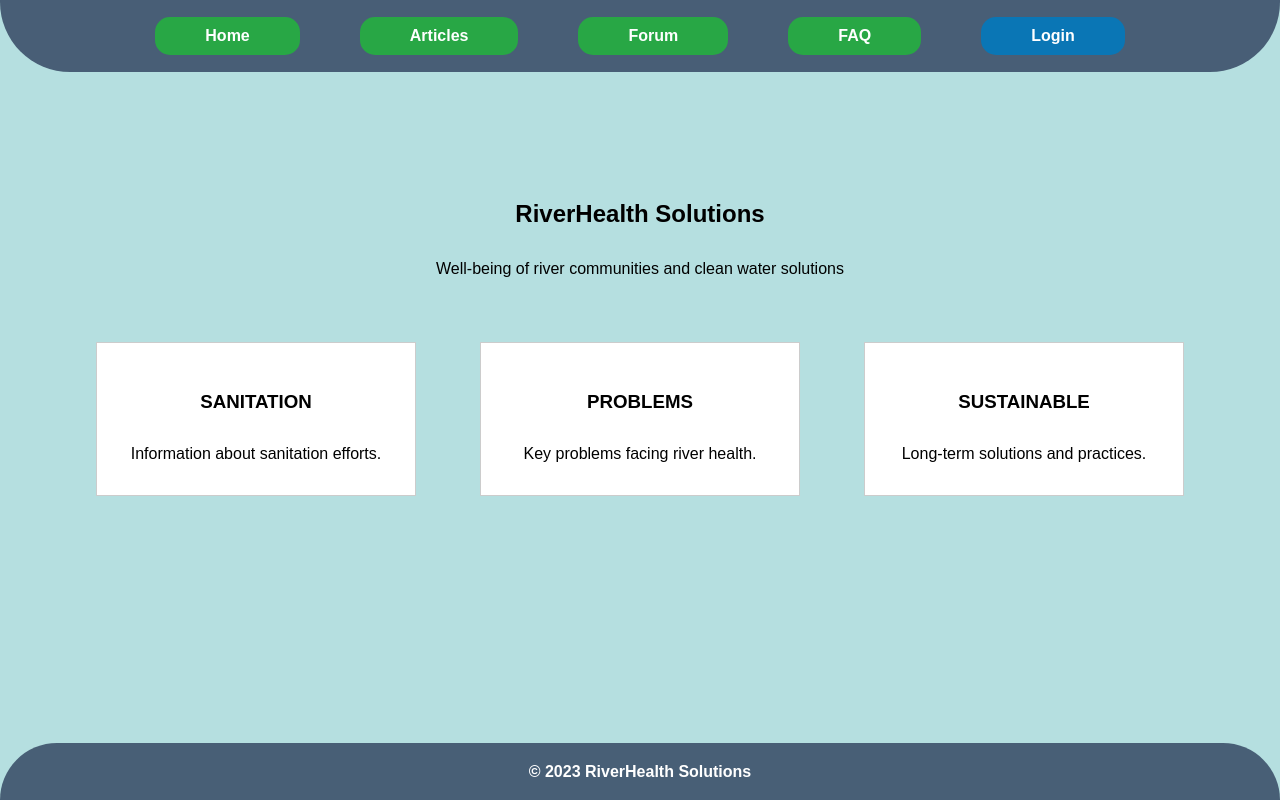
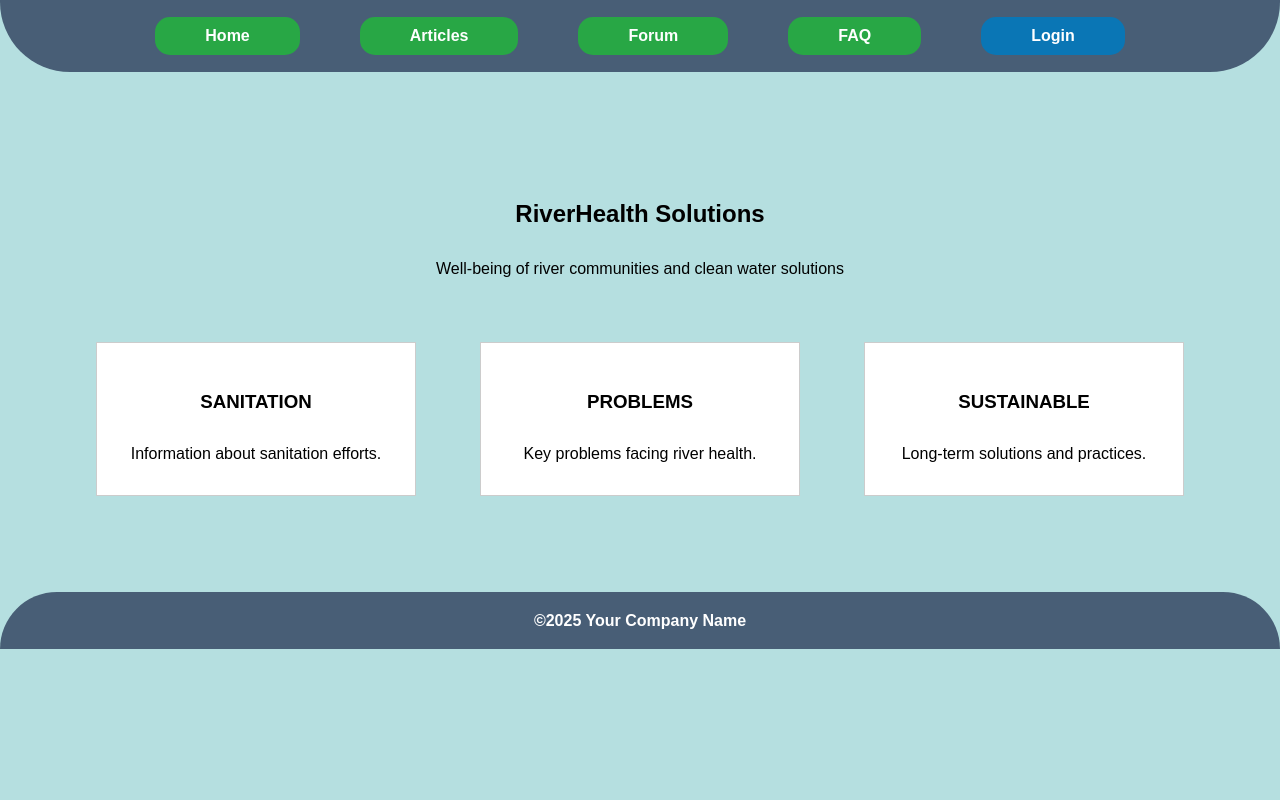
Before and after one commit to PlaceholderOrgan/TPP-foundation, a React (Create React App) app: page / in a window 1280 px wide. Built offline with nearby package versions, Linux system fonts and the light colour scheme.

Commit message:
Fixed footer

```diff
--- a/src/components/App.jsx
+++ b/src/components/App.jsx
@@ -132,6 +132,11 @@ function App() {
           </Routes>
         </main>
 
+        {/* Footer added below main */}
+        <footer>
+          <span>©2025 Your Company Name</span>
+        </footer>
+
         {showLogin && (
           <LoginPopup
             onClose={() => setShowLogin(false)}
--- a/src/components/Home.jsx
+++ b/src/components/Home.jsx
@@ -8,7 +8,6 @@ function Home() {
         {/* Main title and description */}
         <h2>RiverHealth Solutions</h2>
         <p>Well-being of river communities and clean water solutions</p>
-        {/* Display a placeholder image */}
         {/* Grid layout section with three cards */}
         <div className="section-grid">
           <div className="section-card">
@@ -25,10 +24,6 @@ function Home() {
           </div>
         </div>
       </main>
-      {/* Footer */}
-      <footer>
-        <p>© 2023 RiverHealth Solutions</p>
-      </footer>
     </>
   );
 }
--- a/src/styles/styles.css
+++ b/src/styles/styles.css
@@ -3,6 +3,9 @@ body {
   font-family: sans-serif;
   background-color: rgba(8, 150, 153, 0.297);
   background-size: cover;
+  display: flex;
+  flex-direction: column;
+  min-height: 100vh;
 }
 
 header, footer {
@@ -22,6 +25,7 @@ header {
 }
 
 footer {
+  margin: 0;
   border-top-left-radius: 70px;
   border-top-right-radius: 70px;
   display: flex;
@@ -29,18 +33,17 @@ footer {
   font-weight: bold;
   justify-content: center;
   align-items: center;
-  position: fixed;
   height: 25px;
-  bottom: 0;
-  left: 0;
-  right: 0;
+  width: auto;
 }
 
 main {
   padding: 3rem;
   text-align: center;
+  flex: 1;
 }
-h1, h2 , h3 {
+
+h1, h2, h3 {
   margin: 2rem;
 }
 
@@ -132,7 +135,7 @@ img {
 
 .nav-buttons .btn-admin:hover {
   transform: scale(1.05);
-  background-color: #2c06d2
+  background-color: #2c06d2;
 }
 
 .nav-buttons .btn-login:hover {
```
